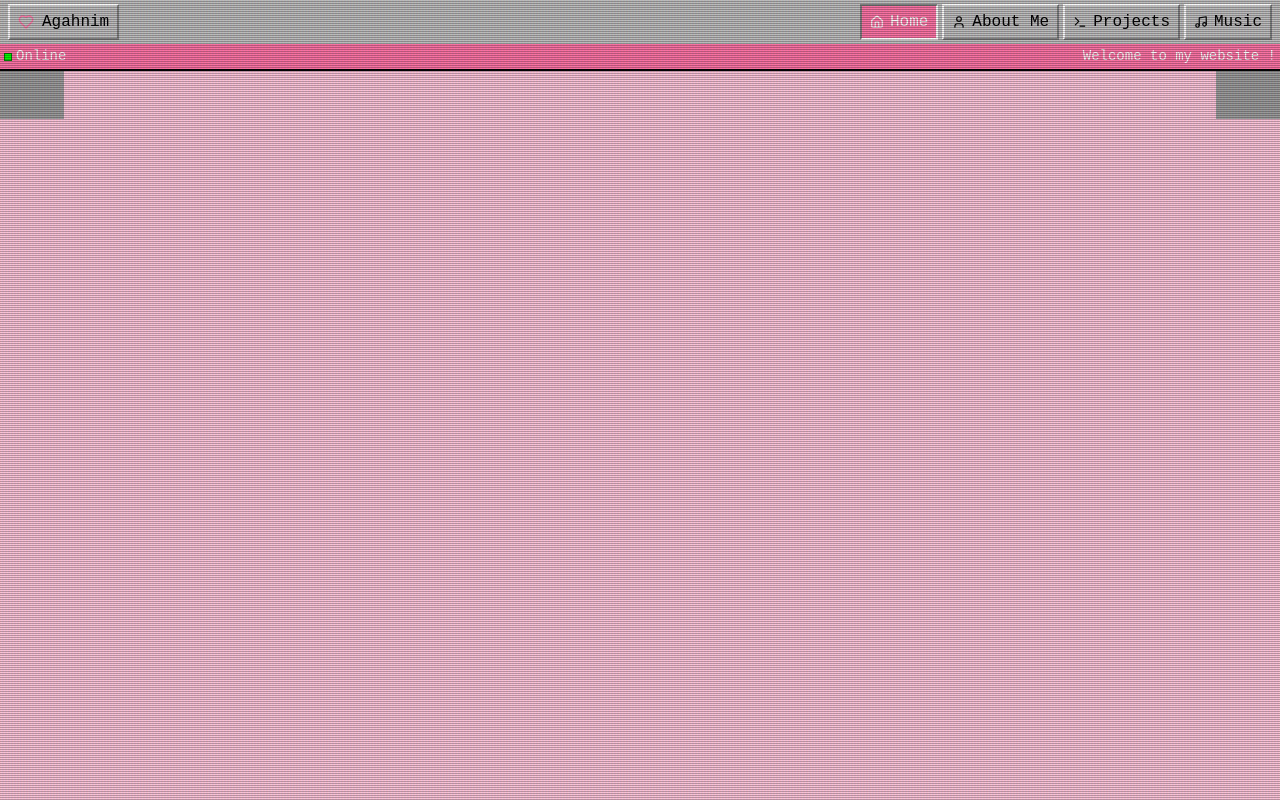
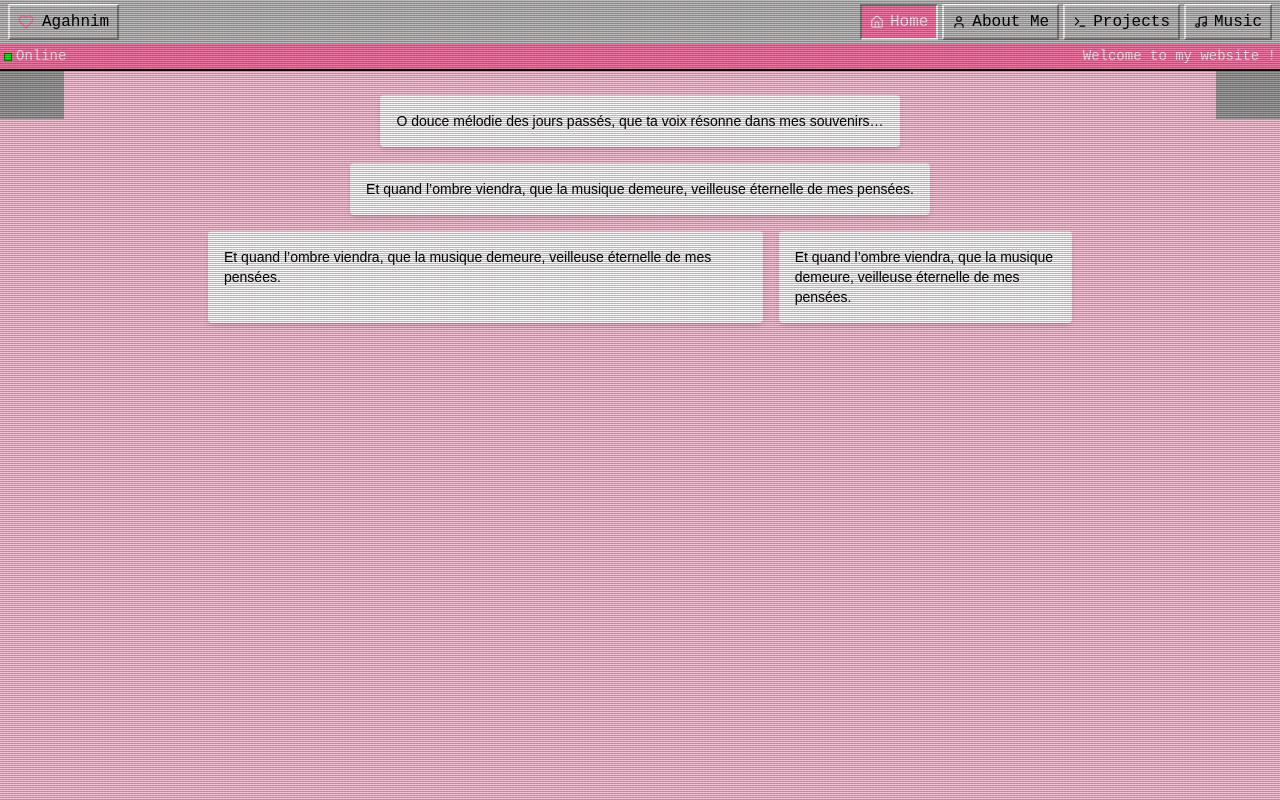
Before and after one commit to naguiagahnim/agahnim-website, a React (Vite) app: page /home in a window 1280 px wide. Built offline with nearby package versions, Linux system fonts and the light colour scheme; grey boxes are pictures that could not be loaded; a web font is replaced by a local one.

Commit message:
piouk piouk piouk je suis un squelette

```diff
--- a/src/pages/About.tsx
+++ b/src/pages/About.tsx
@@ -5,6 +5,33 @@ export default function About() {
         <div className="bg-light-pink-ouga bg-cover bg-center h-screen w-screen">
             <Navbar/>
             <video className="fixed top-0 left-0 w-screen h-screen object-cover z-0" autoPlay muted loop src="/videos/about.mp4" preload="auto"></video>
+            <div className="relative z-10 flex flex-col items-center px-4 space-y-4 max-w-4xl mx-auto p-6">
+                <div className="bg-white bg-opacity-80 p-4 rounded shadow-md">
+                    <p className="text-sm font-dotgothic">
+                        O douce mélodie des jours passés, que ta voix résonne dans mes souvenirs…
+                    </p>
+                </div>
+
+                <div className="bg-white bg-opacity-80 p-4 rounded shadow-md">
+                    <p className="text-sm font-dotgothic">
+                        Et quand l’ombre viendra, que la musique demeure, veilleuse éternelle de mes pensées.
+                    </p>
+                </div>
+
+                <div className="flex space-x-4">
+                    <div className="bg-white bg-opacity-80 p-4 rounded shadow-md flex-1">
+                        <p className="text-sm font-dotgothic">
+                            Et quand l’ombre viendra, que la musique demeure, veilleuse éternelle de mes pensées.
+                        </p>
+                    </div>
+
+                    <div className="bg-white bg-opacity-80 p-4 rounded shadow-md flex-[0.5]">
+                        <p className="text-sm font-dotgothic">
+                            Et quand l’ombre viendra, que la musique demeure, veilleuse éternelle de mes pensées.
+                        </p>
+                    </div>
+                </div>
+            </div>
         </div>
     )
 }
--- a/src/pages/Dev.tsx
+++ b/src/pages/Dev.tsx
@@ -4,7 +4,34 @@ export default function Dev() {
     return (
         <div className="bg-light-pink-ouga bg-cover bg-center h-screen w-screen">
             <Navbar/>
-            <video className="fixed top-0 left-0 w-screen h-screen object-cover z-0" autoPlay muted loop src="/videos/about.mp4" preload="auto"></video>
+            <video className="fixed top-0 left-0 w-screen h-screen object-cover z-0" autoPlay muted loop src="/videos/dev.mp4" preload="auto"></video>
+            <div className="relative z-10 flex flex-col items-center px-4 space-y-4 max-w-4xl mx-auto p-6">
+                <div className="bg-white bg-opacity-80 p-4 rounded shadow-md">
+                    <p className="text-sm font-dotgothic">
+                        O douce mélodie des jours passés, que ta voix résonne dans mes souvenirs…
+                    </p>
+                </div>
+
+                <div className="bg-white bg-opacity-80 p-4 rounded shadow-md">
+                    <p className="text-sm font-dotgothic">
+                        Et quand l’ombre viendra, que la musique demeure, veilleuse éternelle de mes pensées.
+                    </p>
+                </div>
+
+                <div className="flex space-x-4">
+                    <div className="bg-white bg-opacity-80 p-4 rounded shadow-md flex-1">
+                        <p className="text-sm font-dotgothic">
+                            Et quand l’ombre viendra, que la musique demeure, veilleuse éternelle de mes pensées.
+                        </p>
+                    </div>
+
+                    <div className="bg-white bg-opacity-80 p-4 rounded shadow-md flex-[0.5]">
+                        <p className="text-sm font-dotgothic">
+                            Et quand l’ombre viendra, que la musique demeure, veilleuse éternelle de mes pensées.
+                        </p>
+                    </div>
+                </div>
+            </div>
         </div>
     )
 }
--- a/src/pages/HomeContent.tsx
+++ b/src/pages/HomeContent.tsx
@@ -8,6 +8,33 @@ export default function HomeContent() {
                 <img src="/gifs/globe.gif" width="5%" className="float-left"></img>
                 <img src="/gifs/globe.gif" width="5%" className="float-right"></img>
             </div>
+            <div className="relative z-10 flex flex-col items-center px-4 space-y-4 max-w-4xl mx-auto p-6">
+                <div className="bg-white bg-opacity-80 p-4 rounded shadow-md">
+                    <p className="text-sm font-dotgothic">
+                        O douce mélodie des jours passés, que ta voix résonne dans mes souvenirs…
+                    </p>
+                </div>
+
+                <div className="bg-white bg-opacity-80 p-4 rounded shadow-md">
+                    <p className="text-sm font-dotgothic">
+                        Et quand l’ombre viendra, que la musique demeure, veilleuse éternelle de mes pensées.
+                    </p>
+                </div>
+
+                <div className="flex space-x-4">
+                    <div className="bg-white bg-opacity-80 p-4 rounded shadow-md flex-1">
+                        <p className="text-sm font-dotgothic">
+                            Et quand l’ombre viendra, que la musique demeure, veilleuse éternelle de mes pensées.
+                        </p>
+                    </div>
+
+                    <div className="bg-white bg-opacity-80 p-4 rounded shadow-md flex-[0.5]">
+                        <p className="text-sm font-dotgothic">
+                            Et quand l’ombre viendra, que la musique demeure, veilleuse éternelle de mes pensées.
+                        </p>
+                    </div>
+                </div>
+            </div>
         </div>
     )
 }
--- a/src/pages/Music.tsx
+++ b/src/pages/Music.tsx
@@ -15,7 +15,7 @@ export default function Music() {
                 preload="auto"
             ></video>
 
-            <div className="relative z-10 flex flex-col items-center px-4 space-y-4">
+            <div className="relative z-10 flex flex-col items-center px-4 space-y-4 max-w-4xl mx-auto p-6">
                 <AudioPlayer />
 
                 <div className="bg-white bg-opacity-80 p-4 rounded shadow-md">
```
Also changed, not shown: 1 other file (tests, documents, lock files or other folders).
